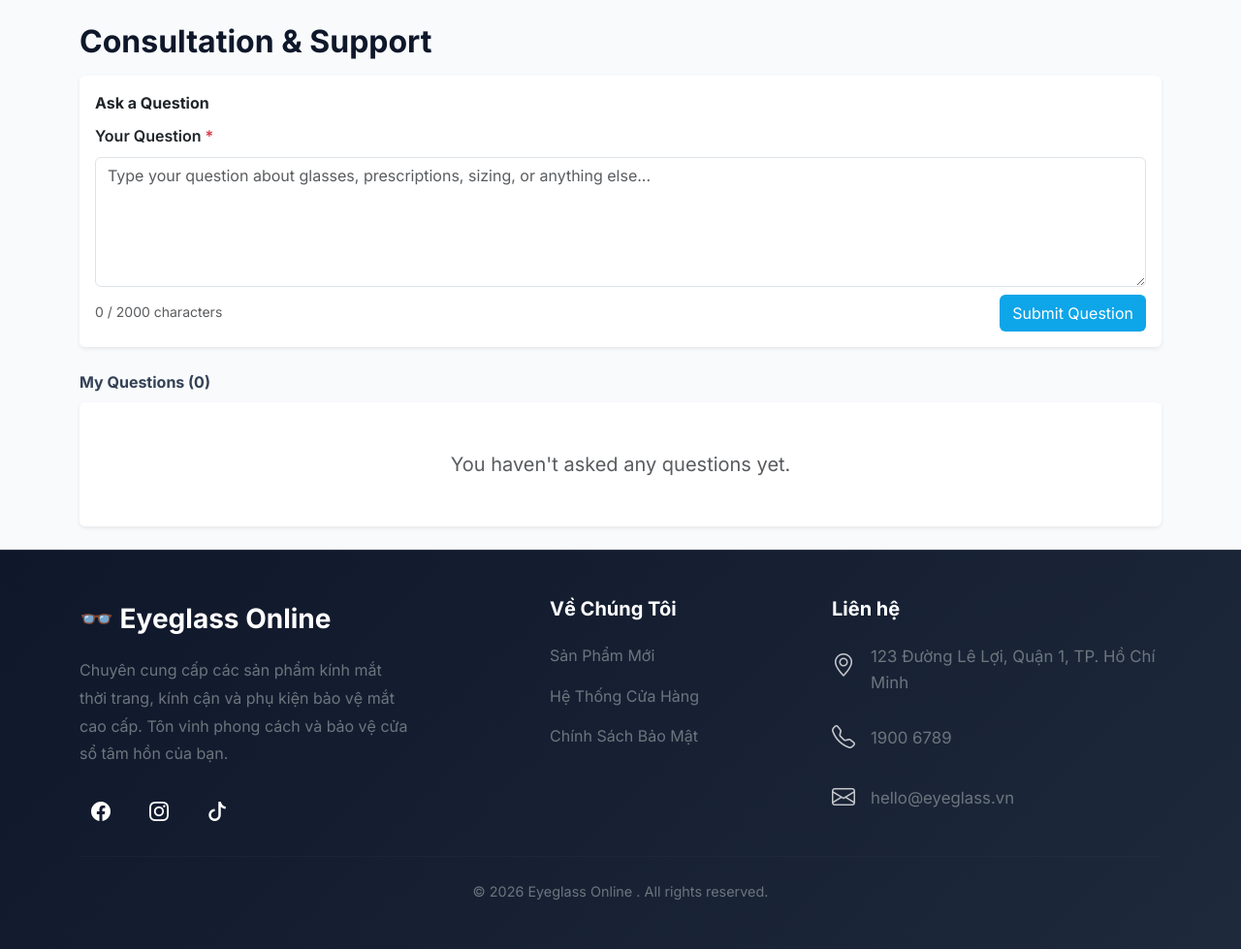
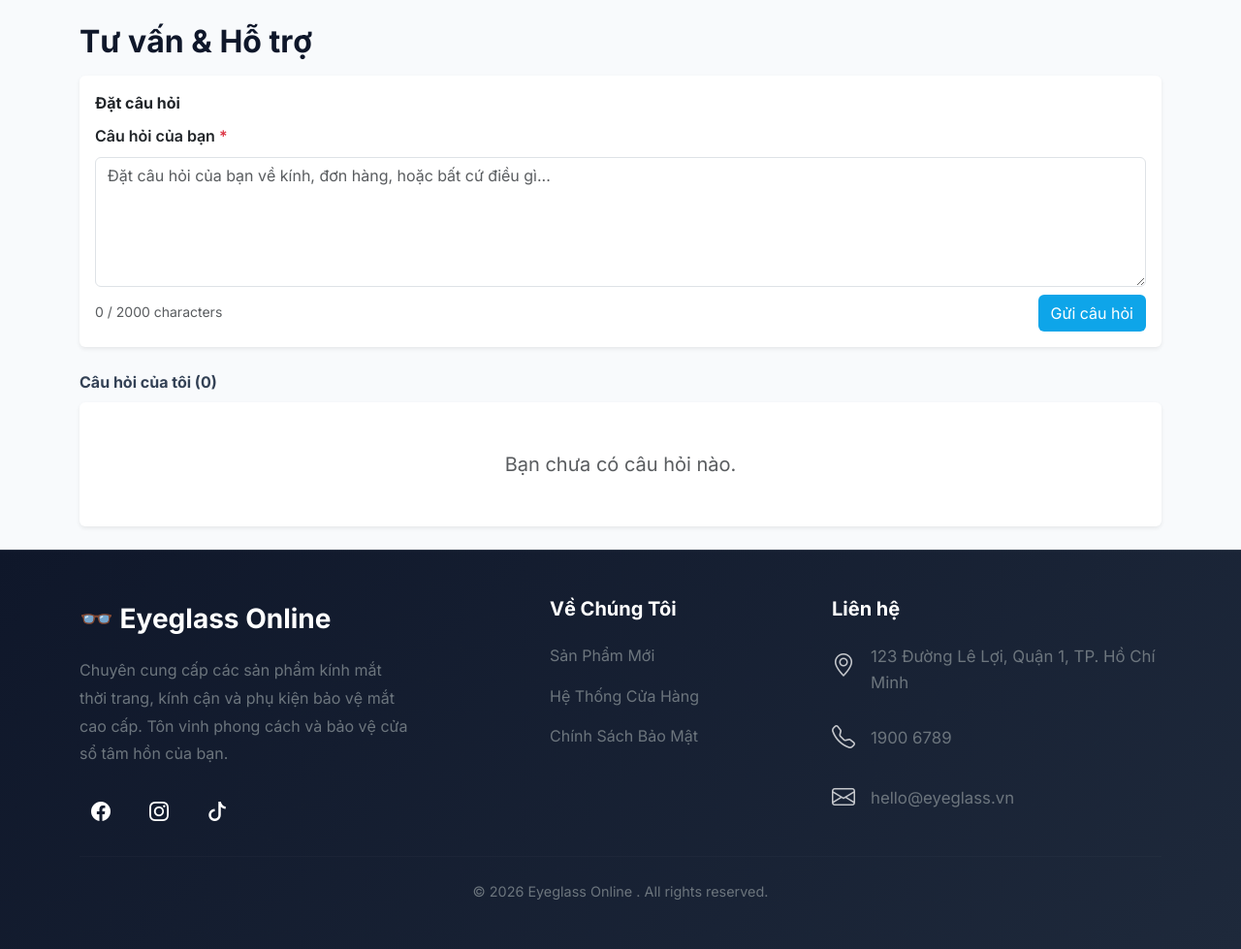
Before and after one commit to Nvanquang/web-ban-mat-kinh, a PHP site: the page made by app/views/consultations/index.php in a window 1280 px wide. Shown: the part 129-1108 px from the top of the page at 97% size. Run offline with PHP 8.4, Linux system fonts and the light colour scheme; the template is opened without the code that fills it, so the values that code supplies are empty; some libraries are stand-ins or nearby versions.

Commit message:
feat(errors): centralize 403/404/500 routing and update history back buttons

```diff
--- a/app/controllers/OrderController.php
+++ b/app/controllers/OrderController.php
@@ -26,15 +26,13 @@ class OrderController extends Controller {
         $model = new OrderModel();
         $order = $model->getOrderWithDetails($id);
         if (!$order) {
-            http_response_code(404);
-            $this->render('errors/404', ['title' => 'Không tìm thấy trang']);
+            Router::error404();
             return;
         }
 
         $customerId = (int)Session::getUser()['id'];
         if ((int)($order['customer_id'] ?? 0) !== $customerId) {
-            http_response_code(403);
-            $this->render('errors/403', ['title' => 'Truy cập bị từ chối']);
+            Router::error403();
             return;
         }
 
--- a/app/core/Controller.php
+++ b/app/core/Controller.php
@@ -73,7 +73,7 @@ abstract class Controller {
      */
     protected function requireAdmin(): void {
         if (!Session::isAdmin()) {
-            $this->redirect('/', 'error', 'Bạn không có quyền truy cập khu vực này.');
+            Router::error403();
         }
     }
 
--- a/app/views/consultations/index.php
+++ b/app/views/consultations/index.php
@@ -2,17 +2,17 @@
 <?php $consultations = $consultations ?? []; ?>
 
 <div class="container py-4">
-    <h2 class="fw-bold mb-3">Consultation &amp; Support</h2>
+    <h2 class="fw-bold mb-3">Tư vấn &amp; Hỗ trợ</h2>
 
     <div class="card border-0 shadow-sm mb-4">
         <div class="card-body">
-            <div class="fw-bold mb-2">Ask a Question</div>
+            <div class="fw-bold mb-2">Đặt câu hỏi</div>
 
             <form method="POST" action="<?= BASE_URL ?>/consultations/send">
                 <input type="hidden" name="csrf_token" value="<?= htmlspecialchars(Session::getCsrfToken(), ENT_QUOTES | ENT_HTML5, 'UTF-8') ?>">
 
                 <div class="mb-2">
-                    <label class="form-label fw-semibold">Your Question <span class="text-danger">*</span></label>
+                    <label class="form-label fw-semibold">Câu hỏi của bạn <span class="text-danger">*</span></label>
                     <textarea
                         id="questionContent"
                         name="content"
@@ -20,26 +20,26 @@
                         rows="5"
                         maxlength="2000"
                         style="min-height: 120px; resize: vertical;"
-                        placeholder="Type your question about glasses, prescriptions, sizing, or anything else..."
+                        placeholder="Đặt câu hỏi của bạn về kính, đơn hàng, hoặc bất cứ điều gì..."
                         required
                     ></textarea>
                 </div>
                 <div class="d-flex justify-content-between align-items-center">
                     <div class="text-muted small"><span id="charCount">0</span> / 2000 characters</div>
-                    <button type="submit" class="btn text-white" style="background:#0ea5e9;">Submit Question</button>
+                    <button type="submit" class="btn text-white" style="background:#0ea5e9;">Gửi câu hỏi</button>
                 </div>
             </form>
         </div>
     </div>
 
     <div class="d-flex justify-content-between align-items-end mb-2">
-        <div class="fw-bold">My Questions (<?= count($consultations) ?>)</div>
+        <div class="fw-bold">Câu hỏi của tôi (<?= count($consultations) ?>)</div>
     </div>
 
     <?php if (empty($consultations)): ?>
         <div class="card border-0 shadow-sm">
             <div class="card-body text-center py-5">
-                <div class="text-muted fs-5">You haven't asked any questions yet.</div>
+                <div class="text-muted fs-5">Bạn chưa có câu hỏi nào.</div>
             </div>
         </div>
     <?php else: ?>
@@ -73,7 +73,7 @@
                                 <div><?= nl2br(htmlspecialchars((string)$c['reply'], ENT_QUOTES | ENT_HTML5, 'UTF-8')) ?></div>
                             </div>
                         <?php else: ?>
-                            <div class="text-muted fst-italic">⏳ Awaiting response from our team...</div>
+                            <div class="text-muted fst-italic">⏳ Đang chờ phản hồi từ admin...</div>
                         <?php endif; ?>
                     </div>
                     <hr class="my-0">
--- a/app/views/errors/403.php
+++ b/app/views/errors/403.php
@@ -3,9 +3,9 @@
 <div class="container py-5">
     <div class="text-center py-5">
         <h1 class="fw-bold mb-2">403</h1>
-        <p class="text-muted mb-4">Access denied.</p>
-        <a class="btn btn-primary" href="<?= BASE_URL ?>/orders">Back to Orders</a>
-        <a class="btn btn-outline-secondary ms-2" href="<?= BASE_URL ?>">Home</a>
+        <p class="text-muted mb-4">Truy cập bị từ chối.</p>
+        <a class="btn btn-primary" href="javascript:history.back();">Quay lại trang trước đó</a>
+        <a class="btn btn-outline-secondary ms-2" href="<?= BASE_URL ?>">Trang chủ</a>
     </div>
 </div>
 
--- a/app/views/errors/404.php
+++ b/app/views/errors/404.php
@@ -3,9 +3,9 @@
 <div class="container py-5">
     <div class="text-center py-5">
         <h1 class="fw-bold mb-2">404</h1>
-        <p class="text-muted mb-4">Page not found.</p>
-        <a class="btn btn-primary" href="<?= BASE_URL ?>/products">Back to Products</a>
-        <a class="btn btn-outline-secondary ms-2" href="<?= BASE_URL ?>">Home</a>
+        <p class="text-muted mb-4">Không tìm thấy trang.</p>
+        <a class="btn btn-primary" href="<?= BASE_URL ?>/products">Quay lại trang sản phẩm</a>
+        <a class="btn btn-outline-secondary ms-2" href="<?= BASE_URL ?>">Trang chủ</a>
     </div>
 </div>
 
--- a/app/views/errors/500.php
+++ b/app/views/errors/500.php
@@ -3,8 +3,9 @@
 <div class="container py-5">
     <div class="text-center py-5">
         <h1 class="fw-bold mb-2">500</h1>
-        <p class="text-muted mb-4">Something went wrong. Please try again later.</p>
-        <a class="btn btn-primary" href="<?= BASE_URL ?>/products">Back to Products</a>
+        <p class="text-muted mb-4">Đã xảy ra lỗi. Vui lòng thử lại sau.</p>
+        <a class="btn btn-primary" href="javascript:history.back();">Quay lại trang trước đó</a>
+        <a class="btn btn-outline-secondary ms-2" href="<?= BASE_URL ?>">Trang chủ</a>
     </div>
 </div>
 
--- a/app/views/layouts/admin.php
+++ b/app/views/layouts/admin.php
@@ -30,6 +30,7 @@
                     </button>
                     <ul class="dropdown-menu dropdown-menu-end">
                         <li><a class="dropdown-item" href="<?= BASE_URL ?>/admin"><i class="bi bi-speedometer2 me-2"></i>Dashboard</a></li>
+                        <li><a class="dropdown-item" href="<?= BASE_URL ?>/"><i class="bi bi-house-door me-2"></i>Trang chủ</a></li>
                         <li><hr class="dropdown-divider"></li>
                         <li><a class="dropdown-item text-danger" href="<?= BASE_URL ?>/auth/logout">
                             <i class="bi bi-box-arrow-right me-2"></i>Logout
```
Also changed, not shown: app/core/Router.php (+19 -2 lines), index.php (+11 -1 lines).
